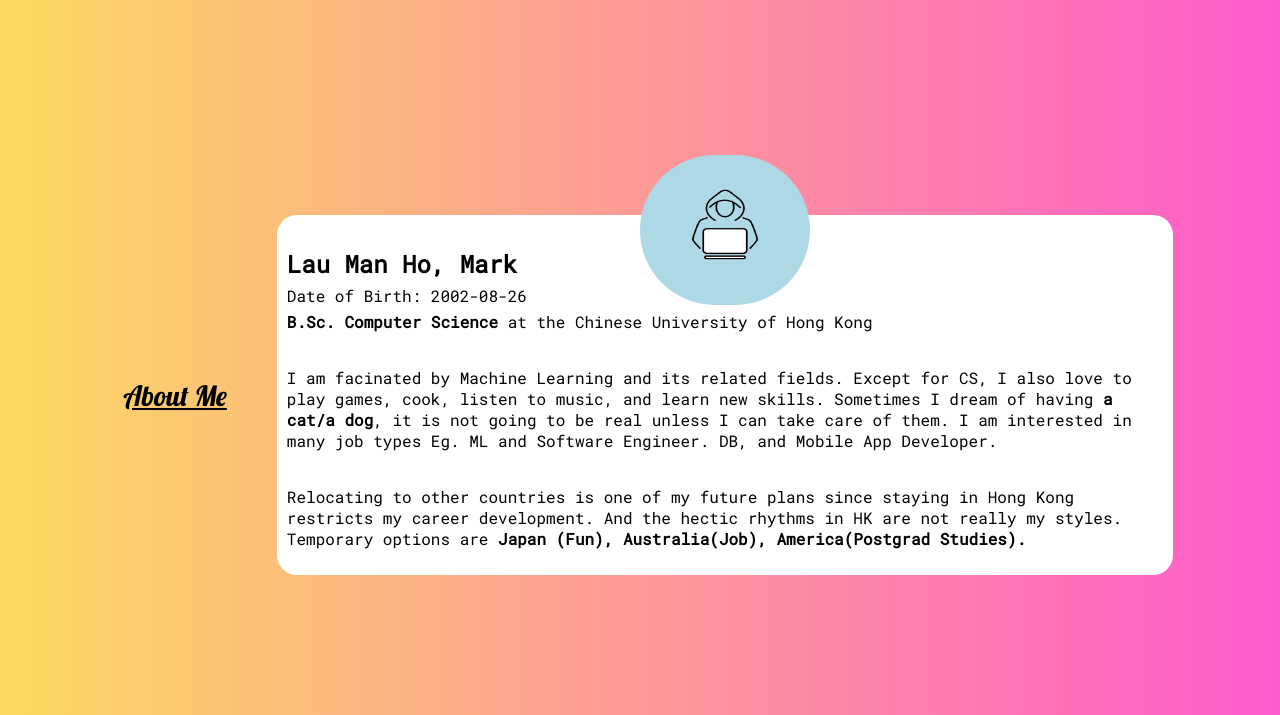
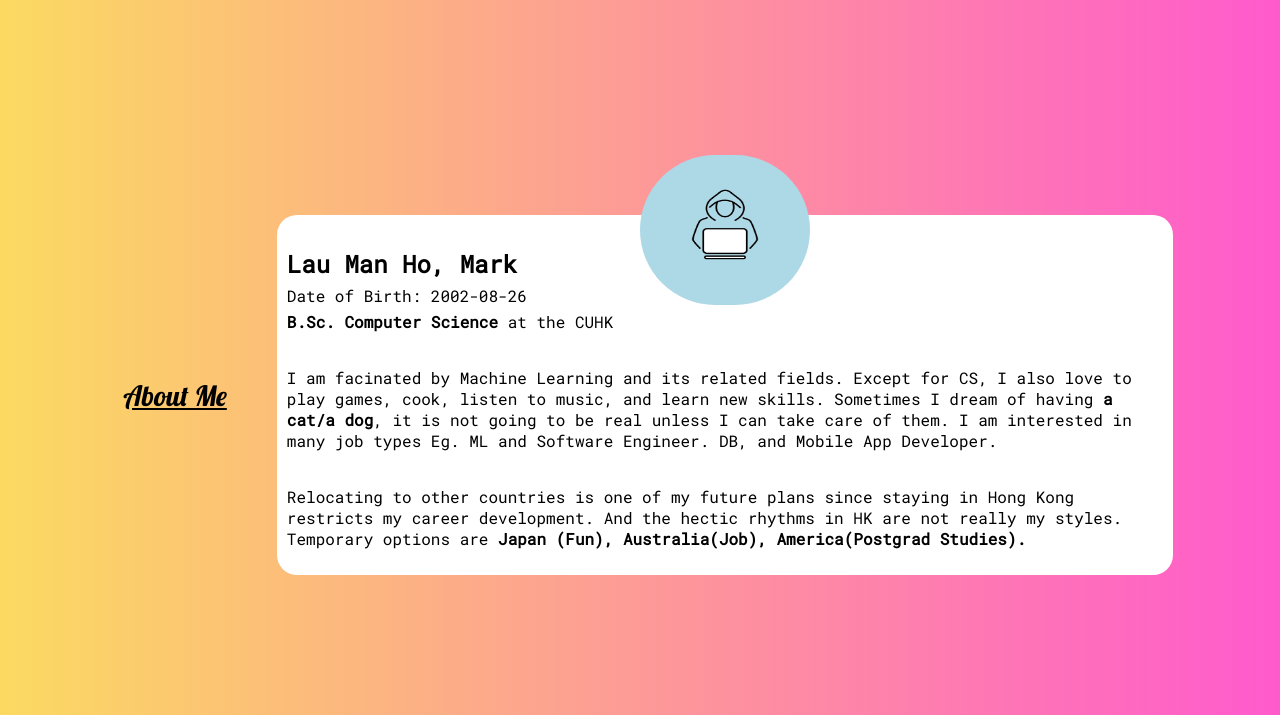
Before and after one commit to Lau-Man-Ho-Mark/Lau-Man-Ho-Mark.github.io, a plain HTML site: page index.html in a window 1280 px wide. Shown: the part 85-800 px from the top of the page. Drawn offline with nearby package versions, Linux system fonts and the light colour scheme; a web font is replaced by a local one.

Commit message:
Update index.html text

```diff
--- a/index.html
+++ b/index.html
@@ -65,7 +65,7 @@
             <div class="info">
                 <h1 style="margin-bottom: 5px;">Lau Man Ho, Mark</h1>
                 <p style="margin-top: 5px; margin-bottom: 5px;">Date of Birth: 2002-08-26</p>
-                <p style="margin-top: 5px; margin-bottom: 5px;"><span style="font-weight: bold;">B.Sc. Computer Science</span> at the Chinese University of Hong Kong</p>
+                <p style="margin-top: 5px; margin-bottom: 5px;"><span style="font-weight: bold;">B.Sc. Computer Science</span> at the CUHK</p>
                 <p>I am facinated by Machine Learning and its related fields. Except for CS, I also love to play games, cook, listen to music, and learn new skills.
                     Sometimes I dream of having  <span style="font-weight: bold;">a cat/a dog</span>, it is not going to be real unless I can take care of them.
                     I am interested in many job types Eg. ML and Software Engineer. DB, and Mobile App Developer.
```
